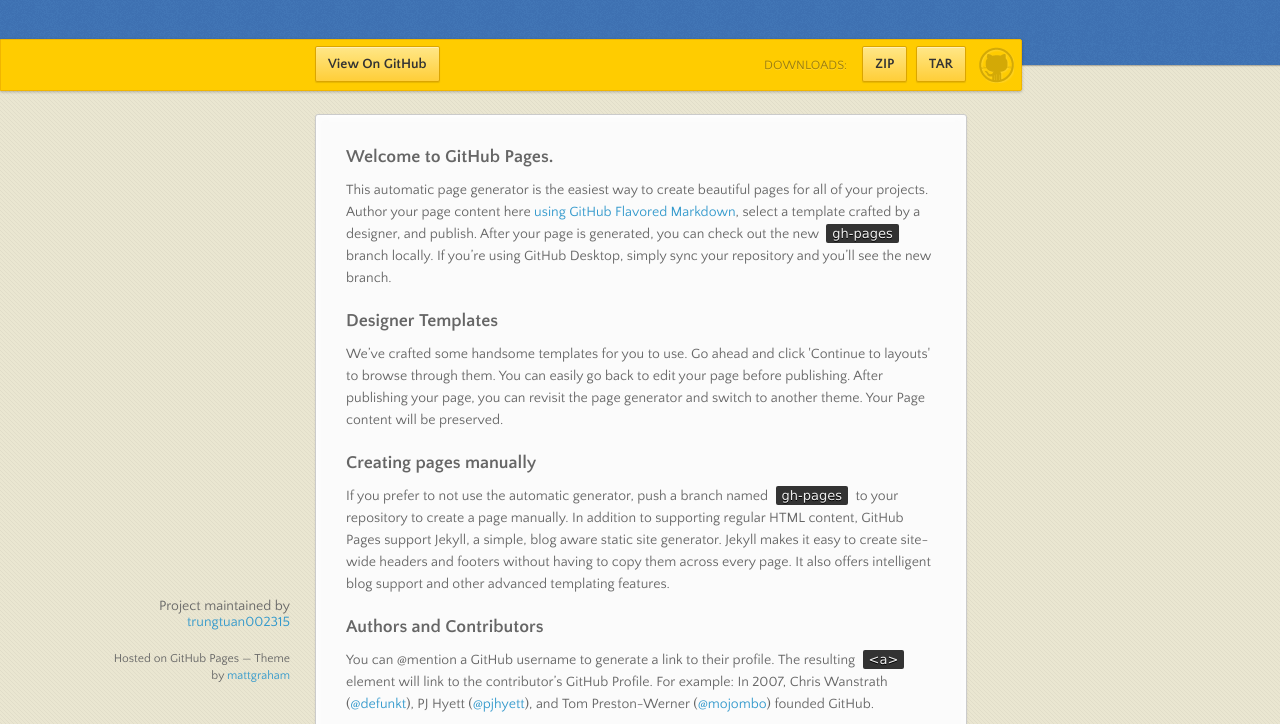
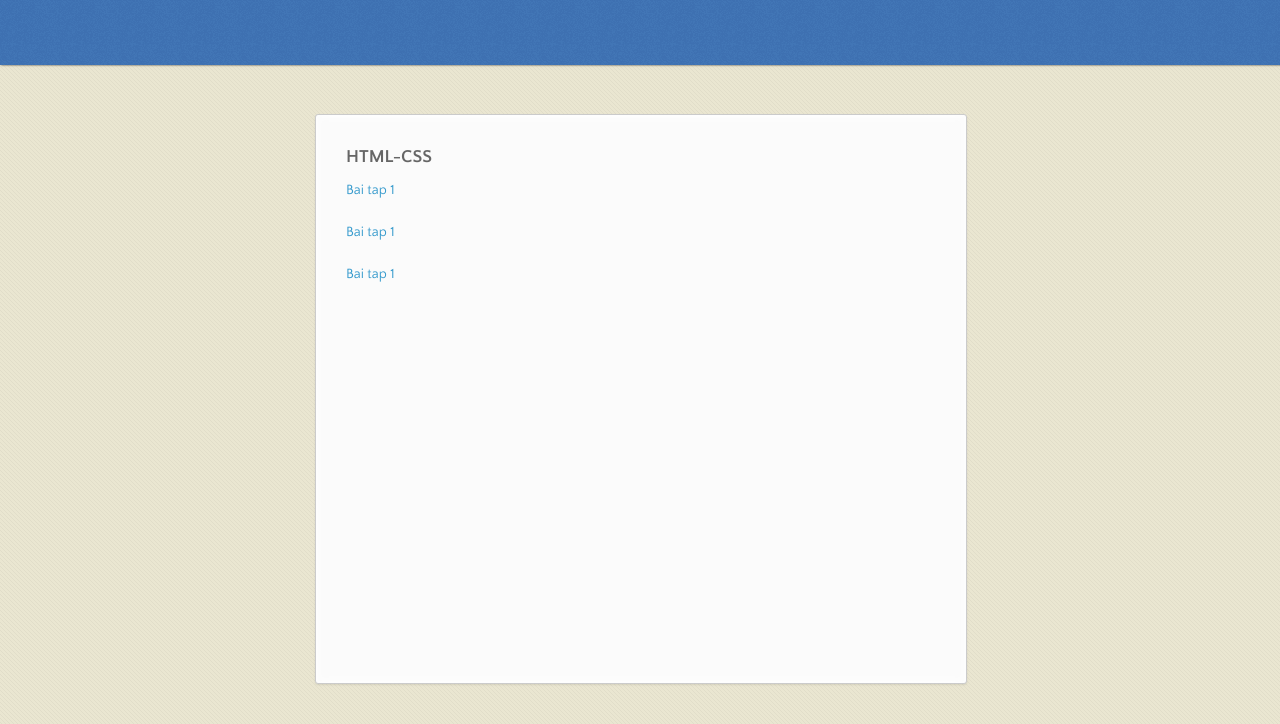
Before and after one commit to trungtuan002315/exercises.github.io, a plain HTML site: page index.html in a window 1280 px wide. Shown: the part 76-800 px from the top of the page. Drawn offline with nearby package versions, Linux system fonts and the light colour scheme.

Commit message:
update index

```diff
--- a/index.html
+++ b/index.html
@@ -21,55 +21,19 @@
         <p></p>
       </header>
 
-      <div id="banner">
-        <span id="logo"></span>
-
-        <a href="https://github.com/trungtuan002315/exercises.github.io" class="button fork"><strong>View On GitHub</strong></a>
-        <div class="downloads">
-          <span>Downloads:</span>
-          <ul>
-            <li><a href="https://github.com/trungtuan002315/exercises.github.io/zipball/master" class="button">ZIP</a></li>
-            <li><a href="https://github.com/trungtuan002315/exercises.github.io/tarball/master" class="button">TAR</a></li>
-          </ul>
-        </div>
-      </div><!-- end banner -->
 
     <div class="wrapper">
       <nav>
         <ul></ul>
       </nav>
       <section>
+
         <h3>
-<a id="welcome-to-github-pages" class="anchor" href="#welcome-to-github-pages" aria-hidden="true"><span aria-hidden="true" class="octicon octicon-link"></span></a>Welcome to GitHub Pages.</h3>
+<a id="welcome-to-github-pages" class="anchor" href="#welcome-to-github-pages" aria-hidden="true"><span aria-hidden="true" class="octicon octicon-link"></span></a>HTML-CSS</h3>
+<p><a href="https://guides.github.com/features/mastering-markdown/">Bai tap 1</a></p>
+<p><a href="https://guides.github.com/features/mastering-markdown/">Bai tap 1</a></p>
+<p><a href="https://guides.github.com/features/mastering-markdown/">Bai tap 1</a></p>
 
-<p>This automatic page generator is the easiest way to create beautiful pages for all of your projects. Author your page content here <a href="https://guides.github.com/features/mastering-markdown/">using GitHub Flavored Markdown</a>, select a template crafted by a designer, and publish. After your page is generated, you can check out the new <code>gh-pages</code> branch locally. If you’re using GitHub Desktop, simply sync your repository and you’ll see the new branch.</p>
-
-<h3>
-<a id="designer-templates" class="anchor" href="#designer-templates" aria-hidden="true"><span aria-hidden="true" class="octicon octicon-link"></span></a>Designer Templates</h3>
-
-<p>We’ve crafted some handsome templates for you to use. Go ahead and click 'Continue to layouts' to browse through them. You can easily go back to edit your page before publishing. After publishing your page, you can revisit the page generator and switch to another theme. Your Page content will be preserved.</p>
-
-<h3>
-<a id="creating-pages-manually" class="anchor" href="#creating-pages-manually" aria-hidden="true"><span aria-hidden="true" class="octicon octicon-link"></span></a>Creating pages manually</h3>
-
-<p>If you prefer to not use the automatic generator, push a branch named <code>gh-pages</code> to your repository to create a page manually. In addition to supporting regular HTML content, GitHub Pages support Jekyll, a simple, blog aware static site generator. Jekyll makes it easy to create site-wide headers and footers without having to copy them across every page. It also offers intelligent blog support and other advanced templating features.</p>
-
-<h3>
-<a id="authors-and-contributors" class="anchor" href="#authors-and-contributors" aria-hidden="true"><span aria-hidden="true" class="octicon octicon-link"></span></a>Authors and Contributors</h3>
-
-<p>You can @mention a GitHub username to generate a link to their profile. The resulting <code>&lt;a&gt;</code> element will link to the contributor’s GitHub Profile. For example: In 2007, Chris Wanstrath (<a href="https://github.com/defunkt" class="user-mention">@defunkt</a>), PJ Hyett (<a href="https://github.com/pjhyett" class="user-mention">@pjhyett</a>), and Tom Preston-Werner (<a href="https://github.com/mojombo" class="user-mention">@mojombo</a>) founded GitHub.</p>
-
-<h3>
-<a id="support-or-contact" class="anchor" href="#support-or-contact" aria-hidden="true"><span aria-hidden="true" class="octicon octicon-link"></span></a>Support or Contact</h3>
-
-<p>Having trouble with Pages? Check out our <a href="https://help.github.com/pages">documentation</a> or <a href="https://github.com/contact">contact support</a> and we’ll help you sort it out.</p>
-      </section>
-      <footer>
-        <p>Project maintained by <a href="https://github.com/trungtuan002315">trungtuan002315</a></p>
-        <p><small>Hosted on GitHub Pages &mdash; Theme by <a href="https://twitter.com/michigangraham">mattgraham</a></small></p>
-      </footer>
-    </div>
-    <!--[if !IE]><script>fixScale(document);</script><![endif]-->
 
   </body>
 </html>
```
